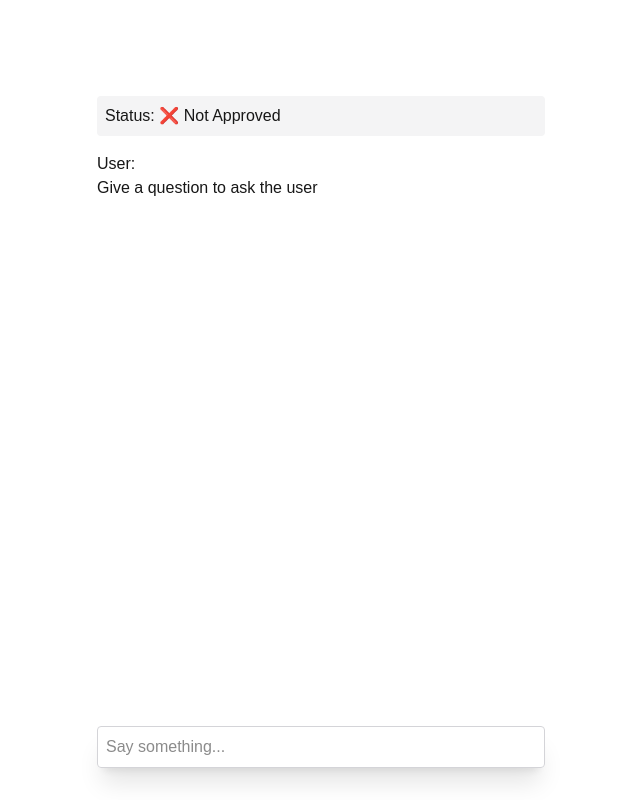
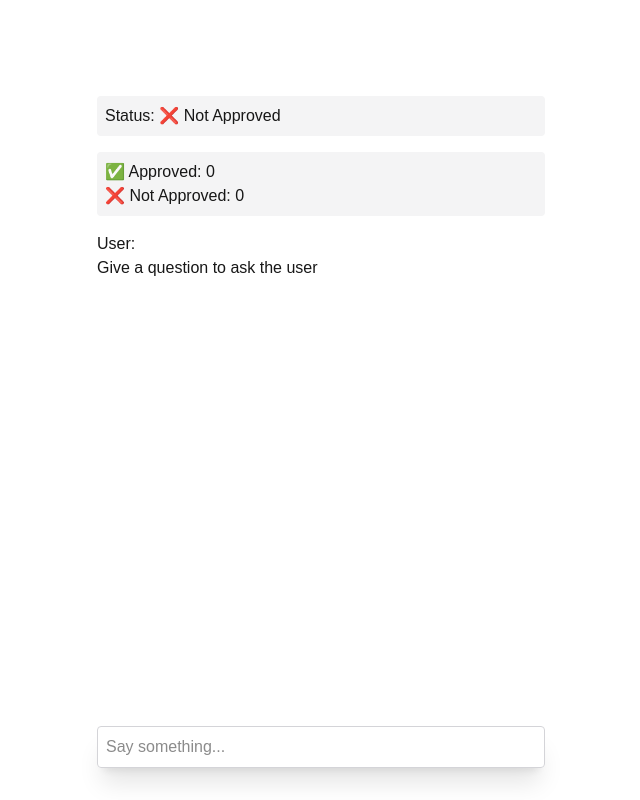
Before and after one commit to Areg472/fun-quiz, a Next.js app: page / in a window 1280 px wide. Shown: the whole page, without its empty margins (319-959 px from the left). Built offline with nearby package versions, Linux system fonts and the light colour scheme; no server answers.

Commit message:
Update aistuff.tsx

```diff
--- a/app/components/aistuff.tsx
+++ b/app/components/aistuff.tsx
@@ -7,6 +7,9 @@ export default function AIStuff() {
   const [input, setInput] = useState("");
   const [isApproved, setIsApproved] = useState(false);
   const [isWaiting, setIsWaiting] = useState(false);
+  const [approvedCount, setApprovedCount] = useState(0);
+  const [notApprovedCount, setNotApprovedCount] = useState(0);
+  const [isFirstResponse, setIsFirstResponse] = useState(true);
   const { messages, sendMessage, status } = useChat({
     onFinish: ({ message }) => {
       const firstPart = message.parts.find((part) => part.type === "text");
@@ -20,10 +23,17 @@ export default function AIStuff() {
         if (first3Chars.includes("YES")) {
           console.log("Setting approved to TRUE");
           setIsApproved(true);
+          if (!isFirstResponse) {
+            setApprovedCount((prev) => prev + 1);
+          }
         } else if (first3Chars.includes("NO")) {
           console.log("Setting approved to FALSE");
           setIsApproved(false);
+          if (!isFirstResponse) {
+            setNotApprovedCount((prev) => prev + 1);
+          }
         }
+        setIsFirstResponse(false);
       }
       setIsWaiting(false);
     },
@@ -42,6 +52,10 @@ export default function AIStuff() {
           : isApproved
             ? "✅ Approved"
             : "❌ Not Approved"}
+      </div>
+      <div className="mb-4 p-2 bg-zinc-100 dark:bg-zinc-800 rounded">
+        <div>✅ Approved: {approvedCount}</div>
+        <div>❌ Not Approved: {notApprovedCount}</div>
       </div>
       {messages.map((message) => {
         if (message.role === "assistant") {
```
